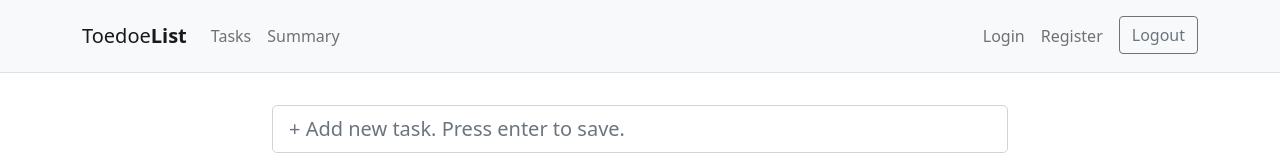
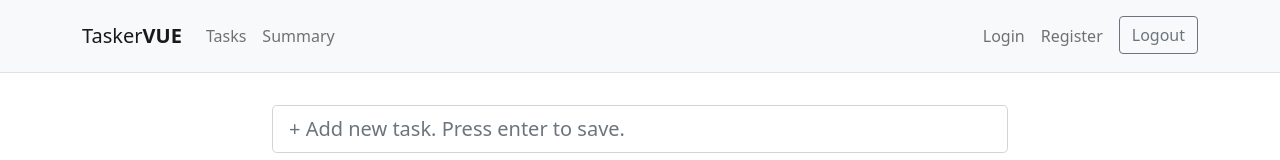
Before and after one commit to ralph8892/TaskerVue, a Vue app: page / in a window 1280 px wide. Shown: the top 160 px of the page. Built offline with nearby package versions, Linux system fonts and the light colour scheme.

Commit message:
Minor changes for navbar

```diff
--- a/src/components/Navbar.vue
+++ b/src/components/Navbar.vue
@@ -2,8 +2,8 @@
     <nav class="navbar navbar-expand-lg navbar-light bg-light border-bottom">
         <div class="container py-2">
             <a href="#" class="navbar-brand">
-                <span>Toedoe</span>
-                <strong>List</strong>
+                <span>Tasker</span>
+                <strong>VUE</strong>
             </a>
             <button class="navbar-toggler" type="button" data-bs-toggle="collapse" data-bs-target="#navbarNav"
                 aria-controls="navbarNav" aria-expanded="false" aria-label="Toggle navigation">
```
